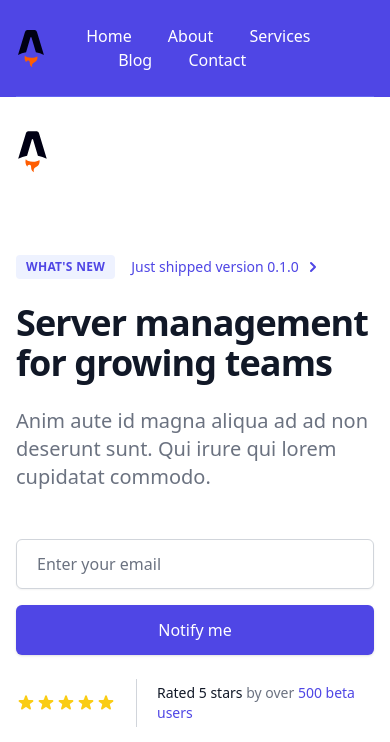
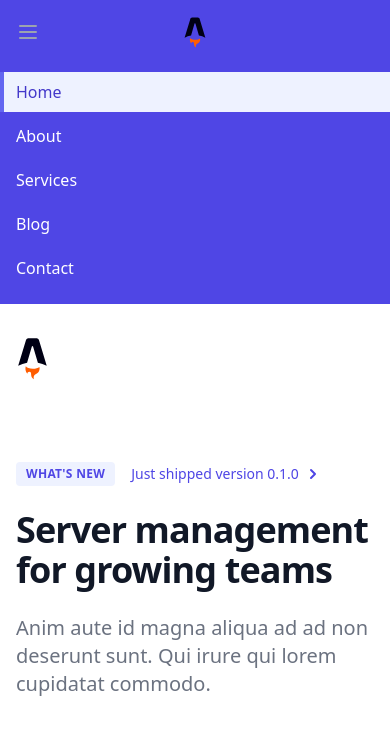
Before and after one commit to laklau/astro-starter, an Astro site: page / in a window 390 px wide. Shown: the top 742 px of the page. Built offline with nearby package versions, Linux system fonts and the light colour scheme; Astro itself is replaced by a stand-in of ours.

Commit message:
add mobile nav

```diff
--- a/src/components/Nav.astro
+++ b/src/components/Nav.astro
@@ -1,21 +1,59 @@
 <!-- This example requires Tailwind CSS v2.0+ -->
-<header class="bg-indigo-600">
-  <nav class="max-w-7xl mx-auto px-4 sm:px-6 lg:px-8" aria-label="Top">
-    <div class="w-full py-6 flex items-center justify-between border-b border-indigo-500 lg:border-none">
-      <div class="flex items-center">
-          <span class="sr-only">Workflow</span>
-          <img class="h-10 w-auto" src="/assets/logo.svg" alt="Astro logo">
-        <div class=" ml-10 space-x-8 lg:block">
-          <a href="/" class="text-base font-medium text-white hover:text-indigo-50">Home</a>
+<nav class="bg-indigo-600 shadow">
+  <div class="max-w-7xl mx-auto px-2 sm:px-6 lg:px-8">
+    <div class="relative flex justify-between h-16">
+      <div class="absolute inset-y-0 left-0 flex items-center sm:hidden">
+        <!-- Mobile menu button -->
+        <button type="button" class="inline-flex items-center justify-center p-2 rounded-md text-gray-400 hover:text-gray-500 hover:bg-gray-100 focus:outline-none focus:ring-2 focus:ring-inset focus:ring-indigo-500" aria-controls="mobile-menu" aria-expanded="false">
+          <span class="sr-only">Open main menu</span>
+          <!--
+            Icon when menu is closed.
 
-          <a href="/about" class="text-base font-medium text-white hover:text-indigo-50">About</a>
+            Heroicon name: outline/menu
 
-          <a href="/services" class="text-base font-medium text-white hover:text-indigo-50">Services</a>
+            Menu open: "hidden", Menu closed: "block"
+          -->
+          <svg class="block h-6 w-6" xmlns="http://www.w3.org/2000/svg" fill="none" viewBox="0 0 24 24" stroke-width="2" stroke="currentColor" aria-hidden="true">
+            <path stroke-linecap="round" stroke-linejoin="round" d="M4 6h16M4 12h16M4 18h16" />
+          </svg>
+          <!--
+            Icon when menu is open.
 
-          <a href="/blog" class="text-base font-medium text-white hover:text-indigo-50">Blog</a>
+            Heroicon name: outline/x
 
-          <a href="/contact" class="text-base font-medium text-white hover:text-indigo-50">Contact</a>
+            Menu open: "block", Menu closed: "hidden"
+          -->
+          <svg class="hidden h-6 w-6" xmlns="http://www.w3.org/2000/svg" fill="none" viewBox="0 0 24 24" stroke-width="2" stroke="currentColor" aria-hidden="true">
+            <path stroke-linecap="round" stroke-linejoin="round" d="M6 18L18 6M6 6l12 12" />
+          </svg>
+        </button>
+      </div>
+      <div class="flex-1 flex items-center justify-center sm:items-stretch sm:justify-start">
+        <div class="flex-shrink-0 flex items-center">
+          <img class="block lg:hidden h-8 w-auto" src="/assets/logo.svg" alt="Astro logo">
+          <img class="hidden lg:block h-8 w-auto" src="/assets/logo.svg" alt="Astro logo">
+        </div>
+        <div class="hidden sm:ml-6 sm:flex sm:space-x-8">
+          <!-- Current: "border-indigo-500 text-gray-900", Default: "border-transparent text-gray-500 hover:border-gray-300 hover:text-gray-700" -->
+          <a href="/" class="border-indigo-100 text-white inline-flex items-center px-1 pt-1 border-b-2 text-sm font-medium"> Home </a>
+          <a href="/about" class="border-transparent text-indigo-200 hover:border-gray-300 hover:text-white inline-flex items-center px-1 pt-1 border-b-2 text-sm font-medium"> About </a>
+          <a href="/services" class="border-transparent text-indigo-200 hover:border-gray-300 hover:text-white inline-flex items-center px-1 pt-1 border-b-2 text-sm font-medium"> Services </a>
+          <a href="/blog" class="border-transparent text-indigo-200 hover:border-gray-300 hover:text-white inline-flex items-center px-1 pt-1 border-b-2 text-sm font-medium"> Blog </a>
+          <a href="/contact" class="border-transparent text-indigo-200 hover:border-gray-300 hover:text-white inline-flex items-center px-1 pt-1 border-b-2 text-sm font-medium"> Contact </a>
         </div>
       </div>
-  </nav>
-</header>
+    </div>
+  </div>
+
+  <!-- Mobile menu, show/hide based on menu state. -->
+  <div class="sm:hidden" id="mobile-menu">
+    <div class="pt-2 pb-4 space-y-1">
+      <!-- Current: "bg-indigo-50 border-indigo-500 text-indigo-700", Default: "border-transparent text-gray-500 hover:bg-gray-50 hover:border-gray-300 hover:text-gray-700" -->
+      <a href="/" class="bg-indigo-50 border-indigo-500 text-indigo-700 block pl-3 pr-4 py-2 border-l-4 text-base font-medium">Home</a>
+      <a href="/about" class="border-transparent text-white hover:bg-gray-50 hover:border-gray-300 hover:text-gray-700 block pl-3 pr-4 py-2 border-l-4 text-base font-medium">About</a>
+      <a href="/services" class="border-transparent text-white hover:bg-gray-50 hover:border-gray-300 hover:text-gray-700 block pl-3 pr-4 py-2 border-l-4 text-base font-medium">Services</a>
+      <a href="/blog" class="border-transparent text-white hover:bg-gray-50 hover:border-gray-300 hover:text-gray-700 block pl-3 pr-4 py-2 border-l-4 text-base font-medium">Blog</a>
+      <a href="/contact" class="border-transparent text-white hover:bg-gray-50 hover:border-gray-300 hover:text-gray-700 block pl-3 pr-4 py-2 border-l-4 text-base font-medium">Contact</a>
+    </div>
+  </div>
+</nav>
```
